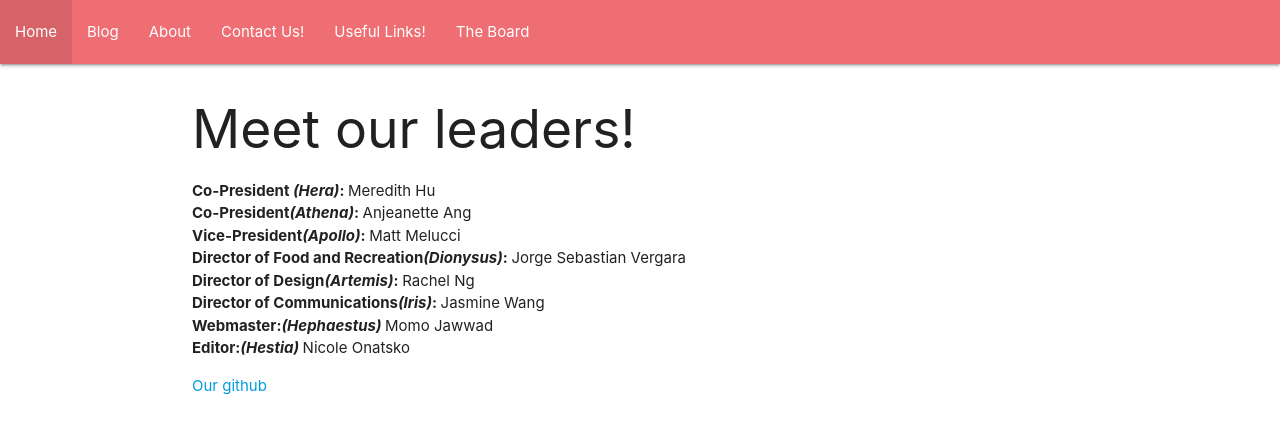
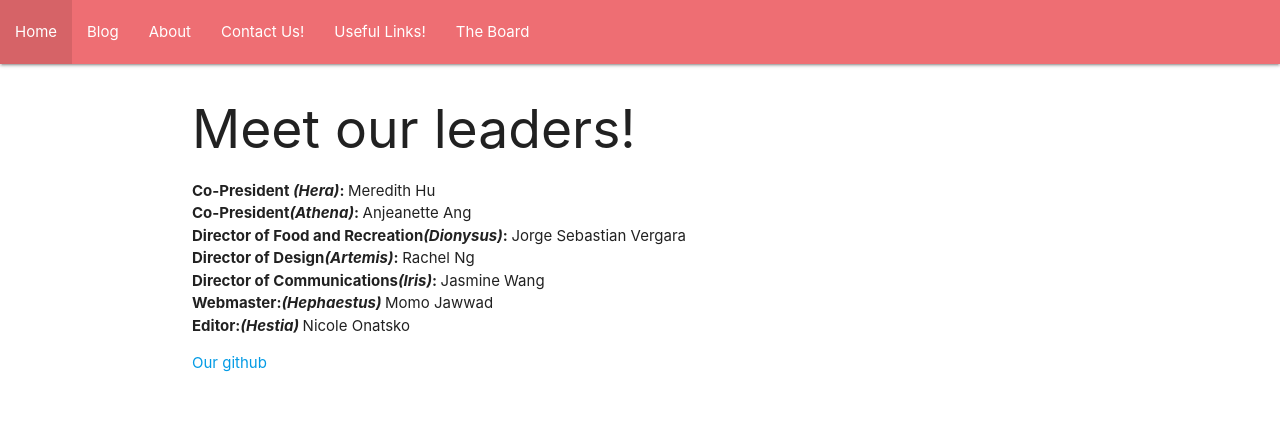
Before and after one commit to stuyCLC/stuyCLC.github.io, a Jekyll site: the page built from board/index.html, in a window 1280 px wide. Shown: the top 434 px of the page. Built offline with Jekyll 4.4.1, drawn with Linux system fonts in a browser that asks for light colours.

Commit message:
Update index.html

```diff
--- a/board/index.html
+++ b/board/index.html
@@ -7,7 +7,6 @@ Title: The Board
   <p> <ul>
   <li> <b> Co-President <i>(Hera)</i>: </b> Meredith Hu </li>
   <li> <b> Co-President<i>(Athena)</i>: </b> Anjeanette Ang </li>
-  <li> <b> Vice-President<i>(Apollo)</i>: </b> Matt Melucci </li>
   <li> <b> Director of Food and Recreation<i>(Dionysus)</i>: </b> Jorge Sebastian Vergara </li>
   <li> <b> Director of Design<i>(Artemis)</i>: </b> Rachel Ng </li>
   <li> <b> Director of Communications<i>(Iris)</i>: </b> Jasmine Wang </li>
```
